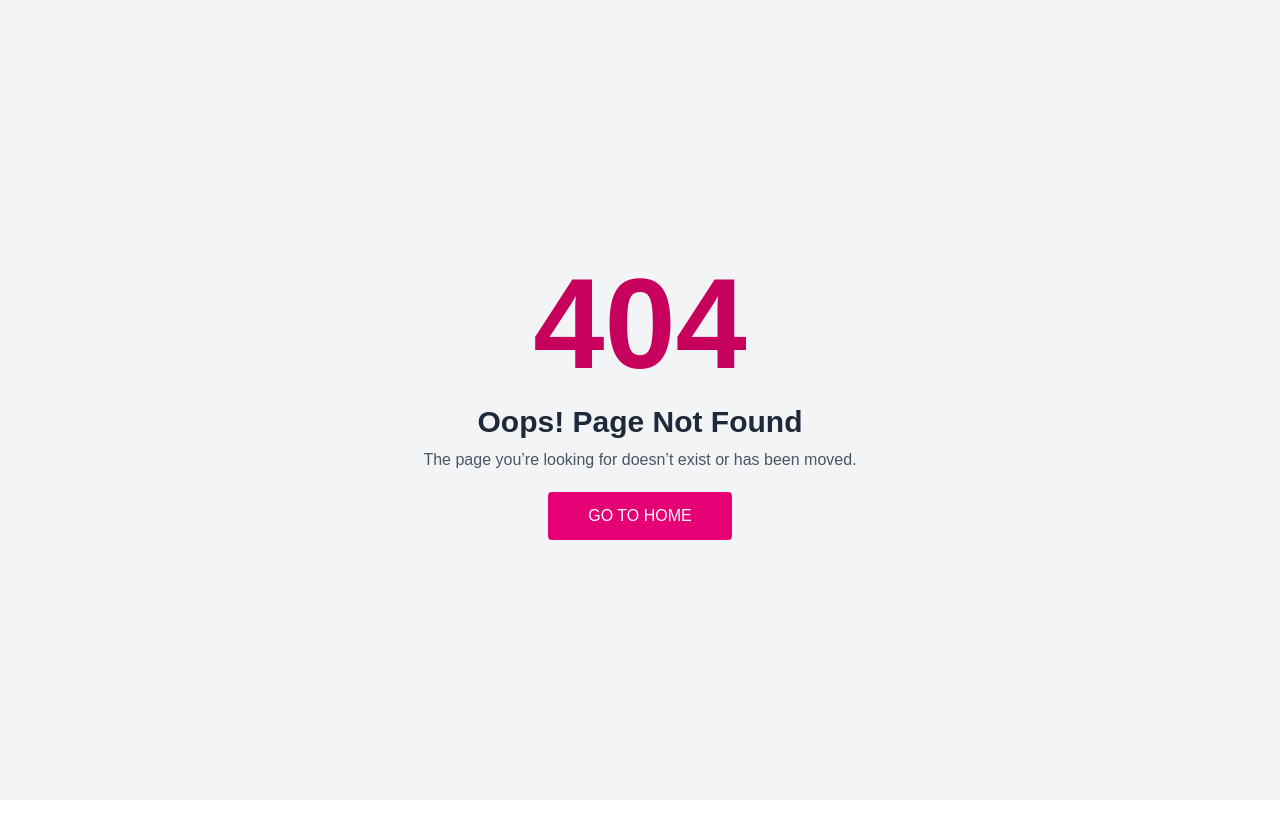
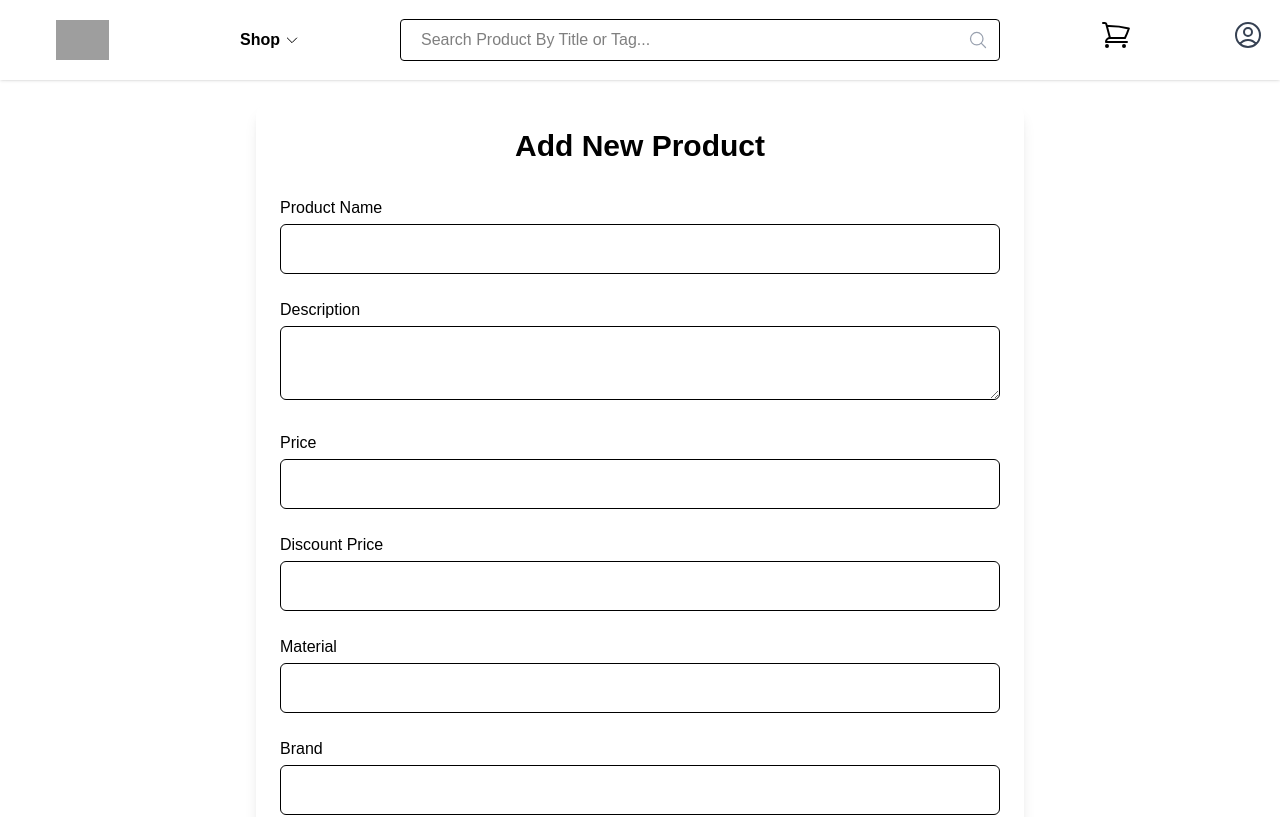
Before and after one commit to produzzal/Dress-wave-Client, a Next.js app: page /admin/add-product in a window 1280 px wide. Before the commit this address had no page. Shown: the top 817 px of the page. Built offline with nearby package versions, Linux system fonts and the light colour scheme; grey boxes are pictures that could not be loaded.

Commit message:
product added successfull

```diff
--- /dev/null
+++ b/src/app/(withLayout)/admin/add-product/page.tsx
@@ -0,0 +1,131 @@
+/* eslint-disable @typescript-eslint/no-unused-vars */
+"use client";
+
+import { TProduct } from "@/components/utils/types/product.interface";
+import { useForm, useFieldArray } from "react-hook-form";
+import { toast } from "react-toastify";
+
+export default function AddProductPage() {
+  const {
+    register,
+    handleSubmit,
+    control,
+    formState: { errors },
+  } = useForm<TProduct>({
+    defaultValues: {
+      images: [{ url: "" }],
+    },
+  });
+
+  const { fields, append, remove } = useFieldArray({
+    control,
+    name: "images",
+  });
+
+  const token = localStorage.getItem("accessToken");
+  const accessToken = token?.replace(/^"|"$/g, "");
+
+  const onSubmit = async (data: TProduct) => {
+    const payload = {
+      ...data,
+      images: data.images.map((img) => img.url),
+      price: Number(data.price),
+      discountPrice: Number(data.discountPrice),
+      stockAvailability: Number(data.stockAvailability),
+    };
+
+    try {
+      const res = await fetch(
+        "https://dress-wave-server.vercel.app/api/products",
+        {
+          method: "POST",
+          headers: {
+            "Content-Type": "application/json",
+            Authorization: `Bearer ${accessToken}`,
+          },
+          body: JSON.stringify(payload),
+          credentials: "include",
+        }
+      );
+      const data = await res.json();
+
+      if (data.success === true) {
+        toast.success(data.message);
+      } else {
+        toast.error(data.message);
+      }
+    } catch (err) {
+      toast.error("Error: " + (err as Error).message);
+    }
+  };
+
+  return (
+    <div className="max-w-3xl mx-auto p-6 bg-white shadow-lg rounded-xl mt-10">
+      <h1 className="text-3xl font-bold mb-8 text-center">Add New Product</h1>
+      <form onSubmit={handleSubmit(onSubmit)} className="space-y-6">
+        {[
+          { name: "productName", label: "Product Name", type: "text" },
+          { name: "description", label: "Description", type: "textarea" },
+          { name: "price", label: "Price", type: "number" },
+          { name: "discountPrice", label: "Discount Price", type: "number" },
+          { name: "material", label: "Material", type: "text" },
+          { name: "brand", label: "Brand", type: "text" },
+          { name: "category", label: "Category", type: "text" },
+          { name: "subcategory", label: "Subcategory", type: "text" },
+          { name: "stockAvailability", label: "Stock", type: "number" },
+          { name: "thumbnail", label: "Thumbnail URL", type: "text" },
+        ].map(({ name, label, type }) => (
+          <div key={name}>
+            <label className="block font-medium mb-1">{label}</label>
+            {type === "textarea" ? (
+              <textarea
+                {...register(name as keyof TProduct, { required: true })}
+                className="w-full p-3 border rounded-md focus:ring-2 focus:ring-blue-500"
+              />
+            ) : (
+              <input
+                type={type}
+                {...register(name as keyof TProduct, { required: true })}
+                className="w-full p-3 border rounded-md focus:ring-2 focus:ring-blue-500"
+              />
+            )}
+          </div>
+        ))}
+
+        <div>
+          <label className="block font-medium mb-2">Images</label>
+          {fields.map((field, index) => (
+            <div key={field.id} className="flex gap-3 items-center mb-2">
+              <input
+                {...register(`images.${index}.url`, { required: true })}
+                placeholder={`Image URL ${index + 1}`}
+                className="flex-1 p-3 border rounded-md focus:ring-2 focus:ring-blue-500"
+              />
+              <button
+                type="button"
+                onClick={() => remove(index)}
+                className="px-3 py-1 bg-red-500 text-white rounded hover:bg-red-600"
+              >
+                ✕
+              </button>
+            </div>
+          ))}
+          <button
+            type="button"
+            onClick={() => append({ url: "" })}
+            className="mt-2 px-4 py-2 bg-blue-600 text-white rounded hover:bg-blue-700"
+          >
+            + Add Image
+          </button>
+        </div>
+
+        <button
+          type="submit"
+          className="w-full py-3 mt-6 bg-green-600 text-white font-semibold rounded-lg hover:bg-green-700 transition"
+        >
+          Submit Product
+        </button>
+      </form>
+    </div>
+  );
+}
--- a/src/app/(withLayout)/login/page.tsx
+++ b/src/app/(withLayout)/login/page.tsx
@@ -33,6 +33,7 @@ export default function LoginPage() {
       if (data?.success === true) {
         toast.success(data?.message);
         localStorage.setItem("user", JSON.stringify(data.data));
+        localStorage.setItem("accessToken", JSON.stringify(data.token));
         window.dispatchEvent(new Event("userUpdated"));
         setTimeout(() => {
           router.push("/");
--- a/src/components/ProfileIcon/ProfileIcon.tsx
+++ b/src/components/ProfileIcon/ProfileIcon.tsx
@@ -70,6 +70,7 @@ const ProfileIcon = () => {
     if (data.success === true) {
       toast.success(data?.message);
       localStorage.removeItem("user");
+      localStorage.removeItem("accessToken");
       window.dispatchEvent(new Event("userUpdated"));
       setIsDropdownOpen(false);
       setTimeout(() => {
@@ -135,6 +136,25 @@ const ProfileIcon = () => {
                 </li>
               </>
             )}
+            {user?.role === "admin" ? (
+              <li>
+                <Link
+                  href="/admin/add-product"
+                  className="block w-full text-left px-4 py-2 text-gray-700 hover:bg-gray-100"
+                >
+                  Add Product
+                </Link>
+              </li>
+            ) : (
+              <li>
+                <Link
+                  href={""}
+                  className="block w-full text-left px-4 py-2 text-gray-700 hover:bg-gray-100"
+                >
+                  Logout
+                </Link>
+              </li>
+            )}
             {user && (
               <li>
                 <button
--- /dev/null
+++ b/src/components/utils/types/product.interface.ts
@@ -0,0 +1,13 @@
+export type TProduct = {
+  productName: string;
+  description: string;
+  price: number;
+  discountPrice?: number;
+  material: string;
+  brand: string;
+  category: string;
+  subcategory: string;
+  stockAvailability: number;
+  thumbnail: string;
+  images: { url: string }[];
+};
--- a/src/components/utils/types/user.interface.ts
+++ b/src/components/utils/types/user.interface.ts
@@ -11,4 +11,5 @@ export type TLogin = {
   email: string;
   password: string;
   profilePicture?: string;
+  role?: string;
 };
```
